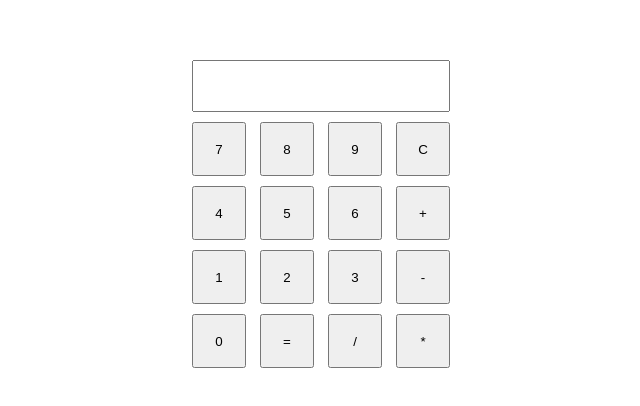
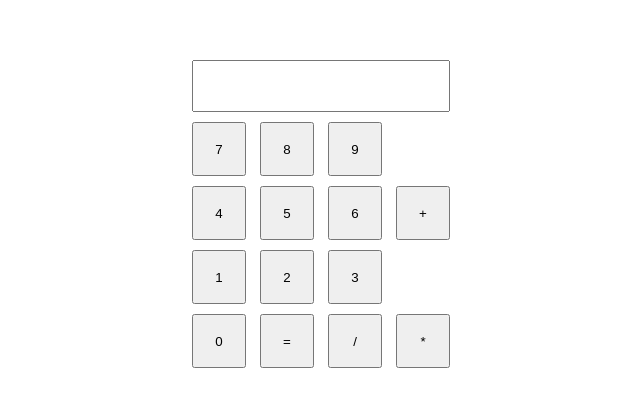
Before and after one commit to Ilijaa/kalkulator1, a plain HTML site: page index.html in a window 1280 px wide. Shown: the part 140-546 px from the top of the page, without its empty margins (298-938 px from the left). Drawn offline with Linux system fonts and the light colour scheme.

Commit message:
Update index.html

```diff
--- a/index.html
+++ b/index.html
@@ -20,26 +20,27 @@
 
 		<div id="numbers">
 			<div>
-				<input type='button' value='7' id='num7' class='red1 op'>
-				<input type='button' value='8' id='num8' class='red1 op'>
-				<input type='button' value='9' id='num9' class='red1 op'>
-				<input type='button' value='C' id='clear' class='red1 op'>
+
+				<input type='button' value='7' id='num7' class='red op'>
+				<input type='button' value='8' id='num8' class='red op'>
+				<input type='button' value='9' id='num9' class='red op'>
+
 			</div>
 			<div>
-				<input type='button' value='4' id='num4' class='red2 op'>
-				<input type='button' value='5' id='num5' class='red2 op'>
-				<input type='button' value='6' id='num6' class='red2 op'>
+				<input type='button' value='4' id='num4' class='red op'>
+				<input type='button' value='5' id='num5' class='red op'>
+				<input type='button' value='6' id='num6' class='red op'>
 				<input type='button' value='+' id='sabiranje' class='red2 op'>
 			</div>
 			<div>
-				<input type='button' value='1' id='num1' class='red3 op'>
-				<input type='button' value='2' id='num2' class='red3 op'>
-				<input type='button' value='3' id='num3' class='red3 op'>
-				<input type='button' value='-' id='oduzimanje' class='red3 op'>
+				<input type='button' value='1' id='num1' class='red op'>
+				<input type='button' value='2' id='num2' class='red op'>
+				<input type='button' value='3' id='num3' class='red op'>
+
 
 			</div>
 			<div>
-				<input type='button' value='0' id='num0' class='red4 op'>
+				<input type='button' value='0' id='num0' class='red op'>
 				<input type='button' value='=' id='equals' class='red4 op'>
 				<input type='button' value='/' id='deljenje' class='red4 op'>
 				<input type='button' value='*' id='mnozenje' class='red4 op'>
```
